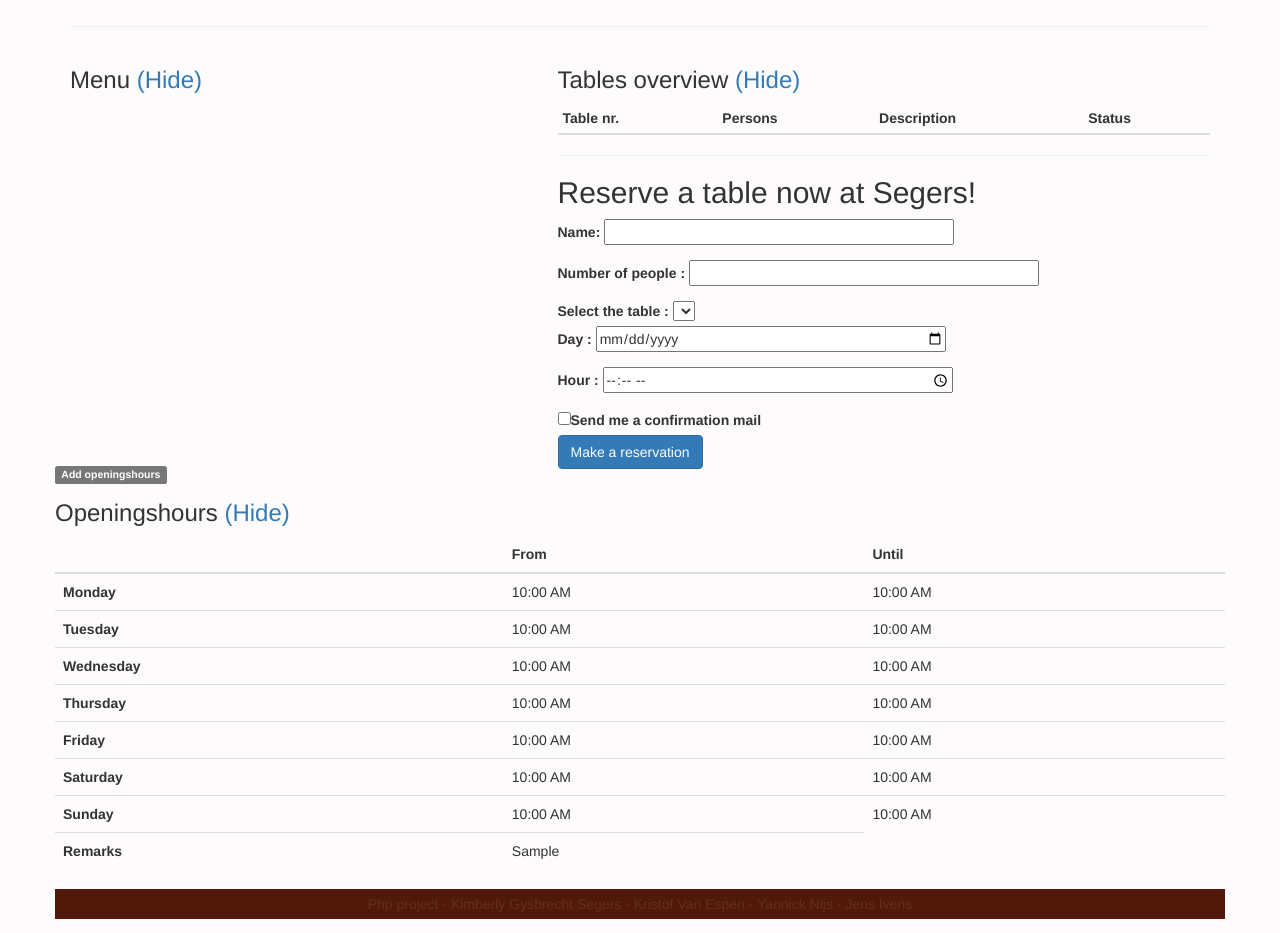
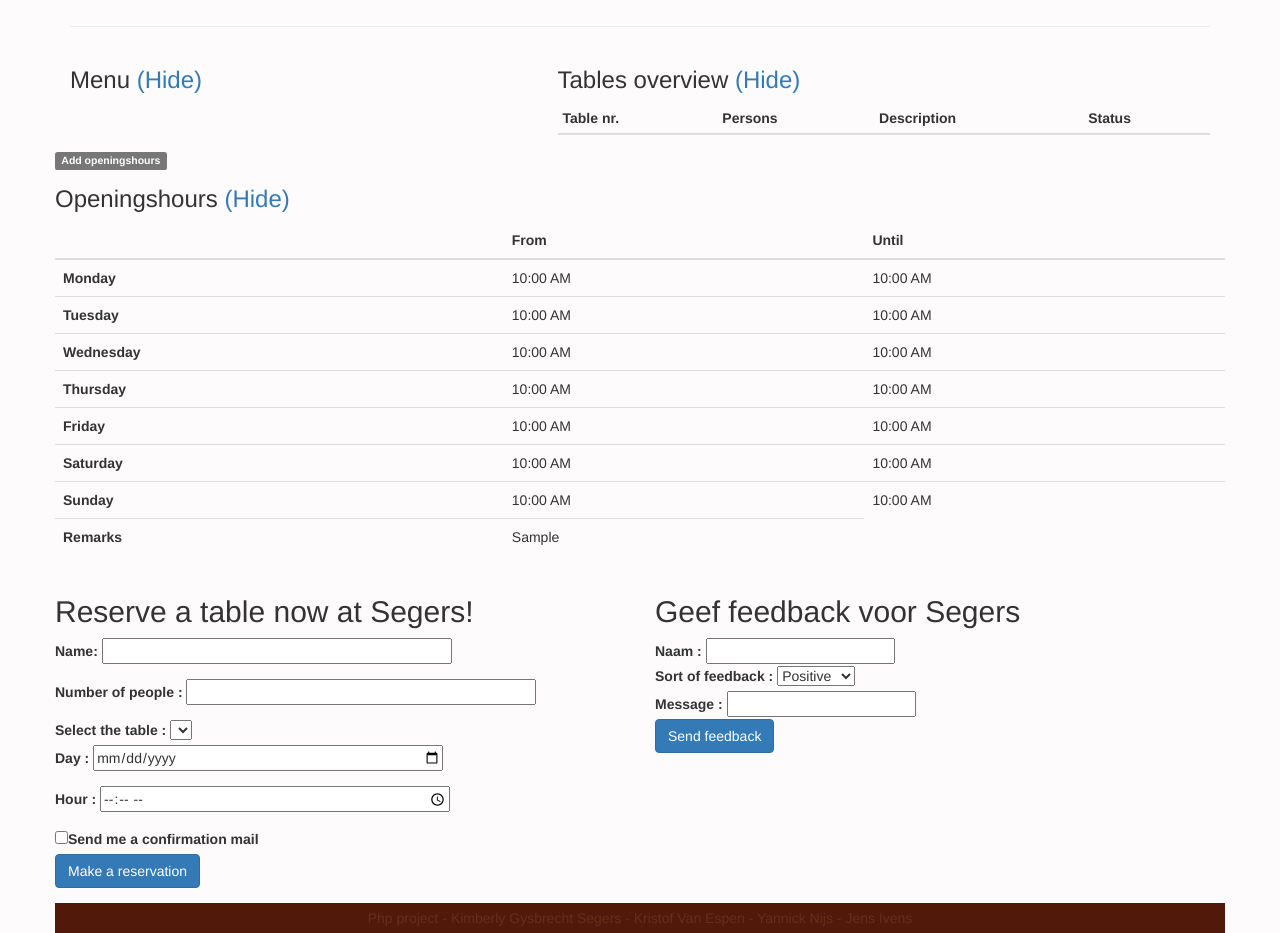
Before and after one commit to yncredible/php1-project, a PHP site: page /detailRestaurant.php?id=1 in a window 1280 px wide. Shown: the part 520-1453 px from the top of the page. Run offline with PHP 8.4, Linux system fonts and the light colour scheme; data comes from the database, SQL or seed files in the repository; tables that the repository leaves empty hold one stand-in row (values such as "Sample post"); lists and menus that the app fills with data are empty; some libraries are stand-ins or nearby versions.

Commit message:
add feedback

```diff
--- a/detailRestaurant.php
+++ b/detailRestaurant.php
@@ -47,11 +47,18 @@
 		$reservation->reservationEmail = $_POST['reservation_email'];
 
 	$reservation->saveReservations($restaurantID);
-	 // sending an email to restaurant
-
 	$reservation->sendEmail($restaurantID);
 
+	// adding feedback
+	if(isset($_POST['feedbackSubmit']) && !empty($_POST['feedbackSubmit'])){
+	$feedback = new Feedback();
+	$feedback->feedbackName = $_POST['feedbackName'];
+	$feedack->feedbackSort = $_POST['feedbackSort'];
+	$feedack->feedbackMessage = $_POST['feedbackMessage'];
+
+	$feedback->saveFeedback($restaurantID);
 	}
+}
 ?><!doctype html>
 <html lang="en">
 <head>
@@ -610,62 +617,7 @@
 
 	</div>
 
-	<hr>
-
-			<h2>Reserve a table now at <?php echo ucfirst($restaurants['restaurant_name']); ?>!</h2>
-
-			<form action="#" method="post" role="form" >
-				<div class="formgroup">
-					<label for="reservationName" id="lblname">Name:</label>
-					<input type="text" id="reservationName" name="reservation_name" required>
 				</div>
-				<div class='formgroup'>
-					<label for="reservationNumber" id="lblnumber">Number of people :</label>
-					<input type="text" id="reservationNumber" name="reservation_numberPeople" required>
-				</div>
-				<div class='formgroup'>
-					<label for="reservationNumber" id="lblnumber">Select the table :</label>
-					<select>
-						<?php
-						foreach ($FreeTables as $free) {?>
-							<option value=' . <?php echo $free["table_nr"]; ?> .'><?php echo $free['table_description'] ."," .$free['table_status']; ?></option>
-						<?php }
-
-						?>
-					</select>
-				</div>
-
-				<div class="formgroup">
-					<label for="reservationDay" id="lblday">Day :</label>
-					<input type="date" id="reservationDay" name="reservation_day" required>
-				</div>
-				<div class="formgroup">
-					<label for="reservationHour" id="lblhour">Hour :</label>
-					<input type="time" id="reservationHour" name="reservation_hour" required>
-				</div>
-				<div class="formgroup">
-					<input type="checkbox" id="reservationConfirmation" name="confirm_reservation"><label for="confirmReservation" id="lblconfirmation">Send me a confirmation mail</label>
-					<label for="reservationEmail" id="lblemail">Email:</label>
-					<input type="text" name="reservation_email" id="reservationEmail">
-				</div>
-				<div class="formgroup">
-					<input type="submit" id="reservationSubmit" name="reservation_submit" class="btn btn-primary" value="Make a reservation">
-				</div>
-				<a name="reserveNow"></a>
-
-			</form>
-			<?php
-				if (is_array($FreeTables)){
-
-					foreach ($FreeTables as $free) {?>
-						<p><?php echo $free['table_description']; ?></p>
-
-					<?php }
-
-				}
-
-			?>
-			</div>
 		</div> <!-- /row -->
 		<!-- begin openingshours-->
 		<hr>
@@ -814,10 +766,79 @@
 									</tr>
 								</tbody>
 							</table>
-
 						</form>
 
 		<!-- einde openingshours-->
+		<div class="row">
+		<div class="col-md-6">
+		<h2>Reserve a table now at <?php echo ucfirst($restaurants['restaurant_name']); ?>!</h2>
+
+			<form action="#" method="post" role="form" >
+				<div class="formgroup">
+					<label for="reservationName" id="lblname">Name:</label>
+					<input type="text" id="reservationName" name="reservation_name" required>
+				</div>
+				<div class='formgroup'>
+					<label for="reservationNumber" id="lblnumber">Number of people :</label>
+					<input type="text" id="reservationNumber" name="reservation_numberPeople" required>
+				</div>
+				<div class='formgroup'>
+					<label for="reservationNumber" id="lblnumber">Select the table :</label>
+					<select>
+						<?php
+						foreach ($FreeTables as $free) {?>
+							<option value=' . <?php echo $free["table_nr"]; ?> .'><?php echo $free['table_description'] ."," .$free['table_status']; ?></option>
+						<?php }
+
+						?>
+					</select>
+				</div>
+				<div class="formgroup">
+					<label for="reservationDay" id="lblday">Day :</label>
+					<input type="date" id="reservationDay" name="reservation_day" required>
+				</div>
+				<div class="formgroup">
+					<label for="reservationHour" id="lblhour">Hour :</label>
+					<input type="time" id="reservationHour" name="reservation_hour" required>
+				</div>
+				<div class="formgroup">
+					<input type="checkbox" id="reservationConfirmation" name="confirm_reservation"><label for="confirmReservation" id="lblconfirmation">Send me a confirmation mail</label>
+					<label for="reservationEmail" id="lblemail">Email:</label>
+					<input type="text" name="reservation_email" id="reservationEmail">
+				</div>
+				<div class="formgroup">
+					<input type="submit" id="reservationSubmit" name="reservation_submit" class="btn btn-primary" value="Make a reservation">
+				</div>
+				<a name="reserveNow"></a>
+
+			</form><!-- end reservation -->
+		</div>
+
+			<div class="col-md-6">
+			<h2>Geef feedback voor <?php echo ucfirst($restaurants['restaurant_name']); ?></h2>
+
+			<form action="#" method="post">
+			<div class="formgroup">
+				<label for="feedbackName">Naam :</label>
+				<input type="text" name="feedbackName" id="feedbackName">
+			</div>
+				<div class="formgroup">
+				<label for="feedbackSort">Sort of feedback :</label>
+				<select name="feedbackSort" id="feedbackSort">
+					<option value="positive">Positive</option>
+					<option value="negative">Negative</option>
+				</select>
+			</div>
+			<div class="formgroup">
+				<label for="feedbackMessage">Message :</label>
+				<input type="textarea" name="feedbackMessage" id="feedbackMessage" rows="4"/>
+			</div>
+				<div class="formgroup">
+				<input type="submit" value="Send feedback" name="feedbackSubmit" class="btn btn-primary">
+			</div>
+			</form>
+			</div> <!-- end div feedback -->
+			</div>
     </div>
 
 
```
